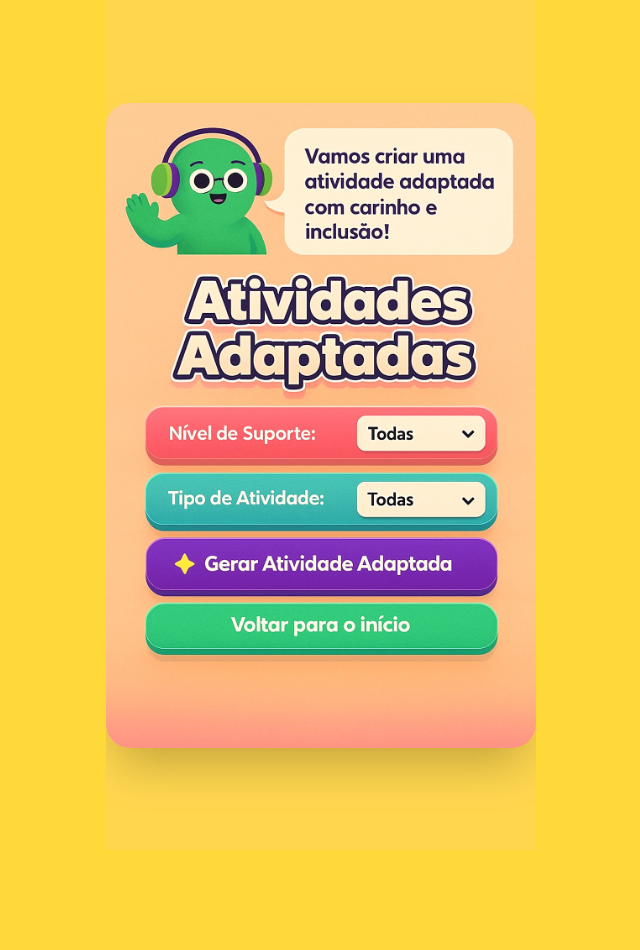
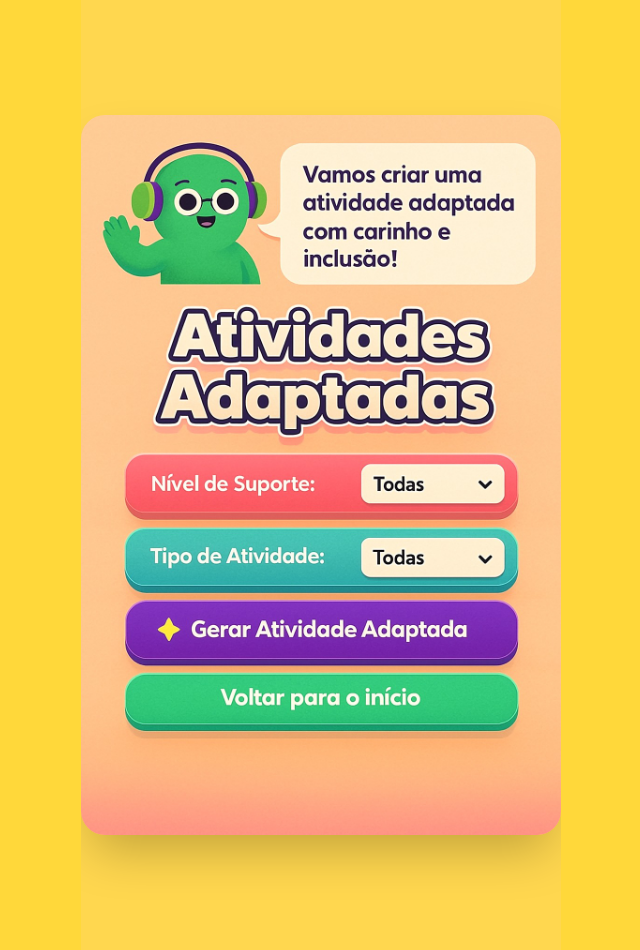
Before and after one commit to letiricetti2-alt/gerador-de-atividades-infantis, a Next.js app: page /atividades-adaptadas in a window 1280 px wide. Shown: the whole page, without its empty margins (319-959 px from the left). Before the commit the page ends 850 px from the top, so only its background shows below. Built offline with nearby package versions, Linux system fonts and the light colour scheme.

Commit message:
Update page.jsx

```diff
--- a/app/atividades-adaptadas/page.jsx
+++ b/app/atividades-adaptadas/page.jsx
@@ -4,13 +4,13 @@ import Link from "next/link";
 export default function AtividadesAdaptadas() {
   return (
     <main className="flex items-center justify-center min-h-screen bg-[#FFD74F] overflow-hidden">
-      {/* Contêiner da imagem com tamanho fixo */}
-      <div className="relative w-[430px] h-[850px] flex items-center justify-center">
+      {/* Contêiner da imagem com proporção maior */}
+      <div className="relative w-[480px] h-[950px] flex items-center justify-center">
         <Image
           src="/adaptada.jpeg"
           alt="Tela de Atividades Adaptadas"
-          width={430}
-          height={850}
+          width={480}
+          height={950}
           className="rounded-3xl shadow-2xl object-contain"
           priority
         />
@@ -21,10 +21,10 @@ export default function AtividadesAdaptadas() {
         href="#"
         className="absolute"
         style={{
-          top: "72%",
+          top: "73%",
           left: "50%",
           transform: "translateX(-50%)",
-          width: "300px",
+          width: "320px",
           height: "60px",
         }}
       >
@@ -36,10 +36,10 @@ export default function AtividadesAdaptadas() {
         href="/"
         className="absolute"
         style={{
-          top: "81%",
+          top: "82%",
           left: "50%",
           transform: "translateX(-50%)",
-          width: "300px",
+          width: "320px",
           height: "60px",
         }}
       >
```
